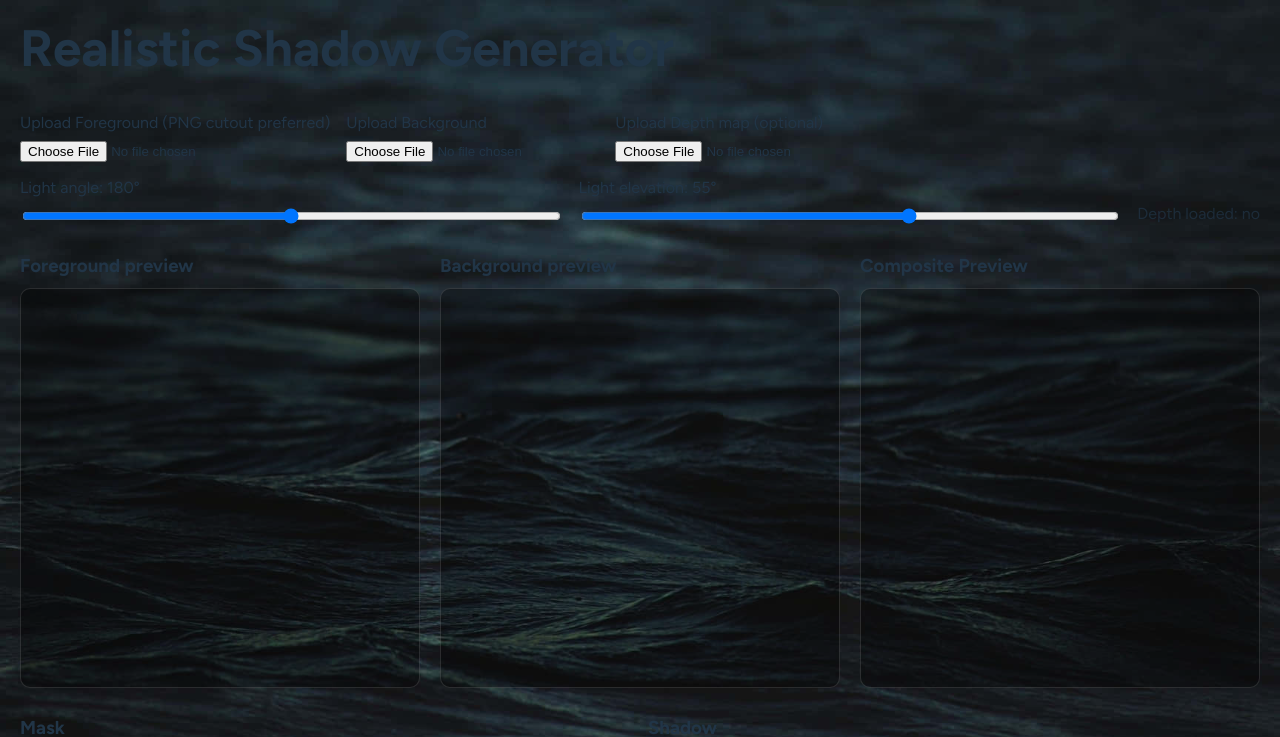
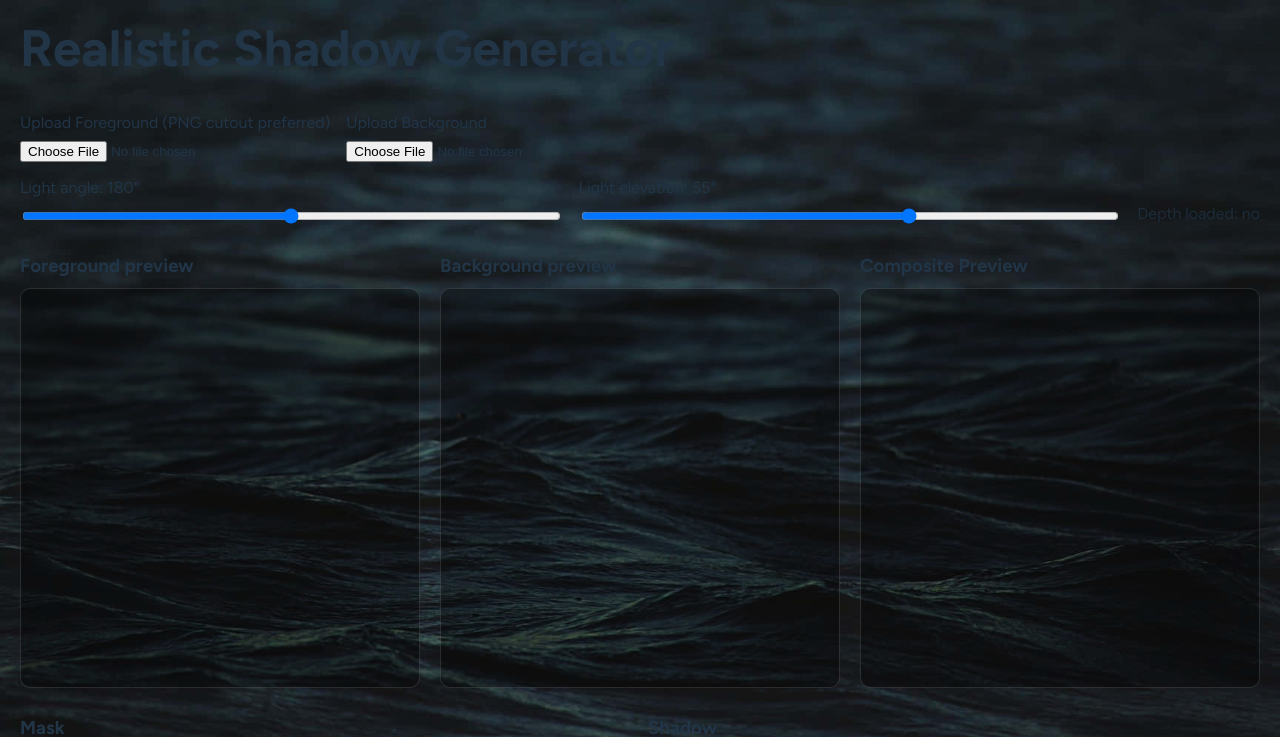
Before and after one commit to judelahage/realistic-shadow-generator-ts, a React (Vite) app: page / in a window 1280 px wide. Shown: the top 737 px of the page. Built offline with nearby package versions, Linux system fonts and the light colour scheme.

Commit message:
Remove depth map upload

```diff
--- a/src/App.tsx
+++ b/src/App.tsx
@@ -45,14 +45,6 @@ export default function App() {
       return;
     }
     setBgSrc(await readFileAsDataURL(file));
-  }
-
-  async function onPickDepth(file: File | null) {
-    if (!file) {
-      setDepthSrc(null);
-      return;
-    }
-    setDepthSrc(await readFileAsDataURL(file));
   }
 
   // Draw composite: BG -> Shadow -> FG
@@ -285,15 +277,6 @@ export default function App() {
             type="file"
             accept="image/*"
             onChange={(e) => onPickBg(e.target.files?.[0] ?? null)}
-          />
-        </label>
-
-        <label style={{ display: "grid", gap: 6 }}>
-          Upload Depth map (optional)
-          <input
-            type="file"
-            accept="image/*"
-            onChange={(e) => onPickDepth(e.target.files?.[0] ?? null)}
           />
         </label>
       </div>
```
